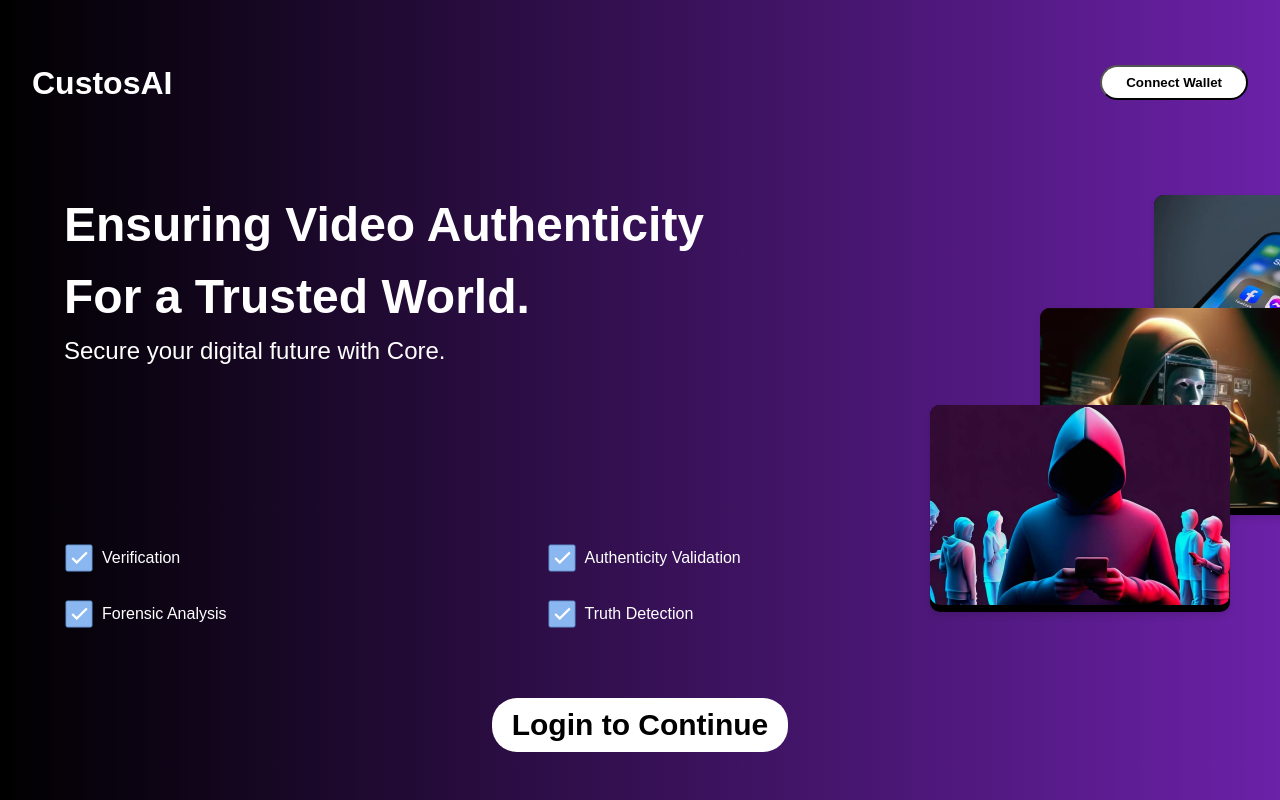
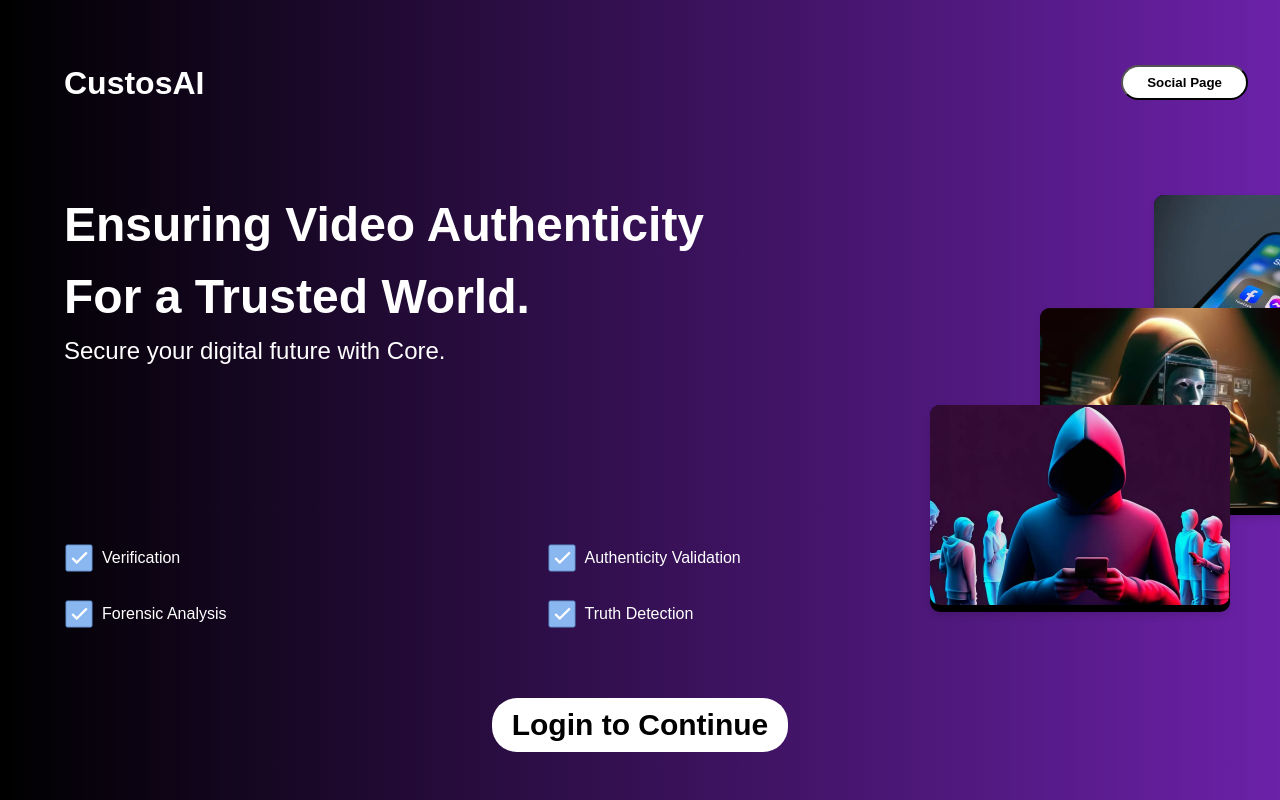
Before and after one commit to SagnikBasak04/NeuralDetect, a React (Vite) app in the folder client/: page / in a window 1280 px wide. Shown: the top 800 px of the page. Built offline with nearby package versions, Linux system fonts and the light colour scheme.

Commit message:
fix/social button

```diff
--- a/client/src/components/landing.css
+++ b/client/src/components/landing.css
@@ -27,6 +27,9 @@
     justify-content: space-between;
     align-items: center;
     width: 100%;
+  }
+  .head-main-title{
+    margin-left: 2rem;
   }
 
   .head-main h2 {
@@ -173,3 +176,7 @@
   .login-button:hover {
     background-color: #e0e0e0;
   }
+  .connect-wallet {
+    position: relative; /* Ensure it stays above other elements */
+    z-index: 1000; /* Higher than other elements */
+}
--- a/client/src/components/landing.tsx
+++ b/client/src/components/landing.tsx
@@ -14,15 +14,23 @@ const Landing: React.FC = () => {
     console.log("Login is clicked");
     navigate('/form');
   };
+  const handleFeedClick = () => {
+    console.log("Feed");
+    navigate('/feed');
+  };
 
   return (
     <div className="landing-container">
       <div className="main-content">
         <header className="header">
           <div className="head-main">
-            <h2>CustosAI</h2>
-            <button className="connect-wallet">Connect Wallet</button>
-          </div>
+            <h2 className='head-main-title'>CustosAI</h2>
+            <button
+    className="connect-wallet"
+    onClick={handleFeedClick}
+  >
+    Social Page
+  </button>          </div>
           <div className="one-liner">
             <h1 className="title">
               Ensuring Video Authenticity <br />
```
